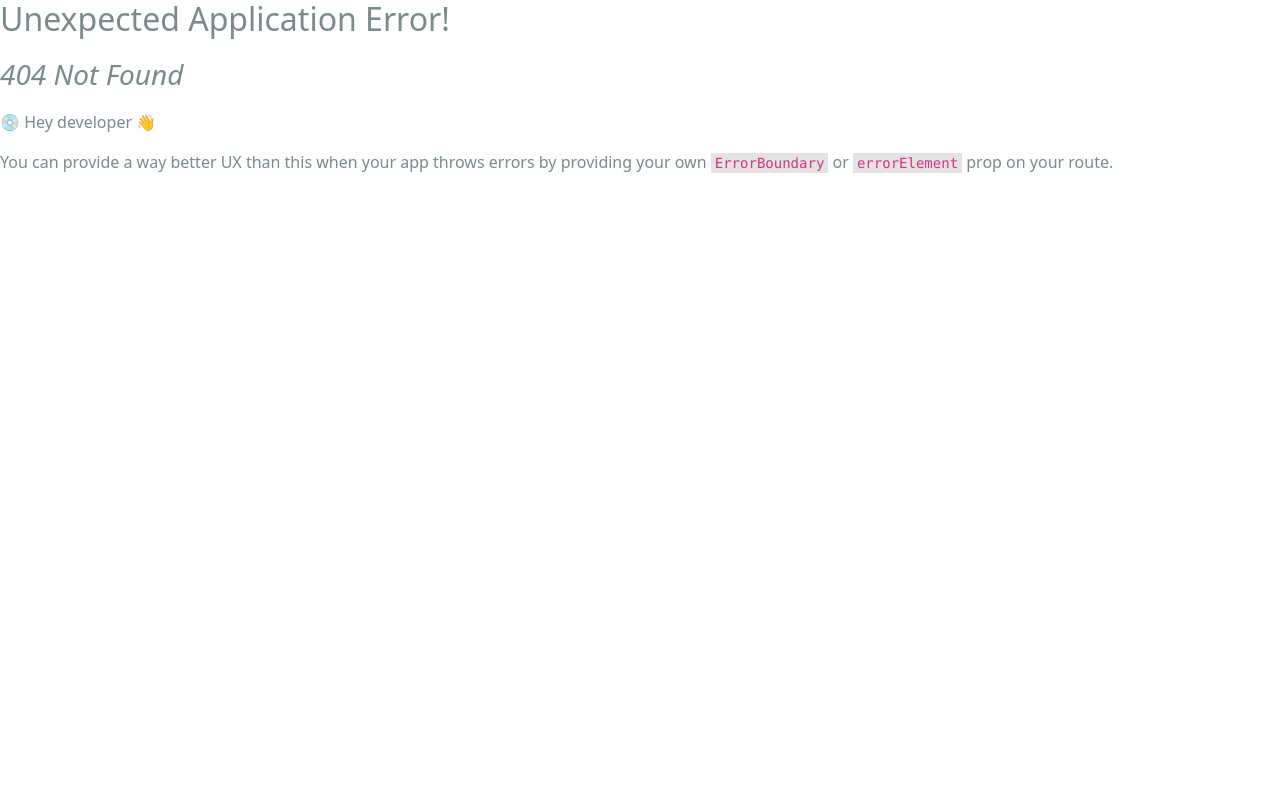
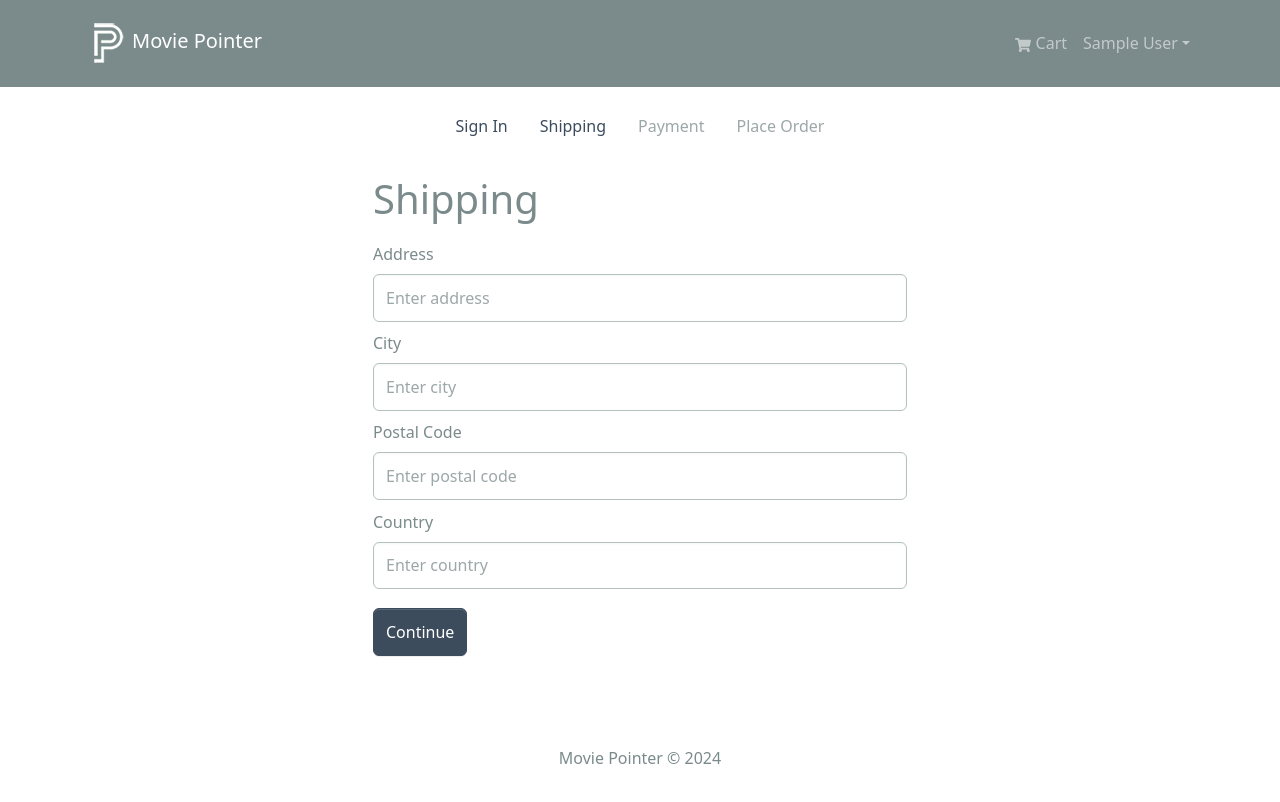
Before and after one commit to bsyc26/longtake, a React (Create React App) app in the folder frontend/: page /shipping in a window 1280 px wide. Before the commit this address had no page. Shown: the top 802 px of the page. Built offline with nearby package versions, Linux system fonts and the light colour scheme; sample sign-in values are in the browser's storage.

Commit message:
create payment and shipping screens

```diff
--- /dev/null
+++ b/frontend/src/components/CheckoutSteps.jsx
@@ -0,0 +1,50 @@
+import { Nav } from 'react-bootstrap';
+import { LinkContainer } from 'react-router-bootstrap';
+
+const CheckoutSteps = ({ step1, step2, step3, step4 }) => {
+  return (
+    <Nav className='justify-content-center mb-4'>
+      <Nav.Item>
+        {step1 ? (
+          <LinkContainer to='/login'>
+            <Nav.Link>Sign In</Nav.Link>
+          </LinkContainer>
+        ) : (
+          <Nav.Link disabled>Sign In</Nav.Link>
+        )}
+      </Nav.Item>
+
+      <Nav.Item>
+        {step2 ? (
+          <LinkContainer to='/shipping'>
+            <Nav.Link>Shipping</Nav.Link>
+          </LinkContainer>
+        ) : (
+          <Nav.Link disabled>Shipping</Nav.Link>
+        )}
+      </Nav.Item>
+
+      <Nav.Item>
+        {step3 ? (
+          <LinkContainer to='/payment'>
+            <Nav.Link>Payment</Nav.Link>
+          </LinkContainer>
+        ) : (
+          <Nav.Link disabled>Payment</Nav.Link>
+        )}
+      </Nav.Item>
+
+      <Nav.Item>
+        {step4 ? (
+          <LinkContainer to='/placeorder'>
+            <Nav.Link>Place Order</Nav.Link>
+          </LinkContainer>
+        ) : (
+          <Nav.Link disabled>Place Order</Nav.Link>
+        )}
+      </Nav.Item>
+    </Nav>
+  );
+};
+
+export default CheckoutSteps;
--- /dev/null
+++ b/frontend/src/components/PrivateRoute.jsx
@@ -0,0 +1,14 @@
+import { Outlet, Navigate } from 'react-router-dom';
+import { useSelector } from 'react-redux';
+
+const PrivateRoute = () => {
+  const { userInfo } = useSelector(state => state.auth);
+
+  return (
+    userInfo
+      ? <Outlet />
+      : <Navigate to='/login' replace />
+  );
+}
+
+export default PrivateRoute;
--- a/frontend/src/index.js
+++ b/frontend/src/index.js
@@ -11,12 +11,15 @@
 import './assets/styles/bootstrap.custom.css';
 import './assets/styles/index.css';
 import App from './App';
+import PrivateRoute from './components/PrivateRoute.jsx';
 import reportWebVitals from './reportWebVitals';
 import HomeScreen from './screens/HomeScreen.jsx';
 import ProductScreen from './screens/ProductScreen.jsx';
 import CartScreen from './screens/CartScreen.jsx';
 import LoginScreen from './screens/LoginScreen.jsx';
 import RegisterScreen from './screens/RegisterScreen.jsx';
+import ShippingScreen from './screens/ShippingScreen.jsx';
+import PaymentScreen from './screens/PaymentScreen.jsx';
 
 const router = createBrowserRouter(
   createRoutesFromElements(
@@ -26,6 +29,11 @@
       <Route path='/cart' element={<CartScreen />} />
       <Route path='/login' element={<LoginScreen />} />
       <Route path='/register' element={<RegisterScreen />} />
+
+      <Route path='' element={<PrivateRoute />}>
+        <Route path='/shipping' element={<ShippingScreen />} />
+        <Route path='/payment' element={<PaymentScreen />} />
+      </Route>
     </Route>
   )
 );
--- /dev/null
+++ b/frontend/src/screens/PaymentScreen.jsx
@@ -0,0 +1,60 @@
+import { useState, useEffect } from 'react';
+import { useDispatch, useSelector } from 'react-redux';
+import { useNavigate } from 'react-router-dom';
+import { Form, Button, Col } from 'react-bootstrap';
+import FormContainer from '../components/FormContainer.jsx';
+import CheckoutSteps from '../components/CheckoutSteps.jsx';
+import { savePaymentMethod } from '../slices/cartSlice.js';
+
+const PaymentScreen = () => {
+  const [paymentMethod, setPaymentMethod] = useState('Paypal');
+
+  const dispatch = useDispatch();
+  const navigate = useNavigate();
+
+  const cart = useSelector((state) => state.cart);
+  const { shippingAddress } = cart;
+
+  useEffect(() => {
+    if (!shippingAddress) {
+      navigate('/shipping');
+    }
+  }, [shippingAddress, navigate]);
+
+  const submitHandler = (e) => {
+    e.preventDefault();
+    dispatch(savePaymentMethod(paymentMethod));
+    navigate('/placeorder');
+  }
+
+  return (
+    <FormContainer>
+      <CheckoutSteps step1 step2 step3 />
+      <h1>Payment Method</h1>
+      <Form onSubmit={ submitHandler }>
+        <Form.Group>
+          <Form.Label as='legend'>Select Method</Form.Label>
+          <Col>
+            <Form.Check
+              type='radio'
+              className='my-2'
+              label='Paypal or Credit Card'
+              id='Paypal'
+              name='paymentMethod'
+              value='Paypal'
+              checked
+              onChange={(e) => setPaymentMethod(e.target.value)}
+            >
+            </Form.Check>
+          </Col>
+        </Form.Group>
+
+        <Button type='submit' variant='primary'>
+          Continue
+        </Button>
+      </Form>
+    </FormContainer>
+  );
+};
+
+export default PaymentScreen;
--- /dev/null
+++ b/frontend/src/screens/ShippingScreen.jsx
@@ -0,0 +1,94 @@
+import { useState } from 'react';
+import { Form, Button } from 'react-bootstrap';
+import { useDispatch, useSelector } from 'react-redux';
+import { useNavigate } from 'react-router-dom';
+import FormContainer from '../components/FormContainer.jsx';
+import CheckoutSteps from '../components/CheckoutSteps.jsx';
+import { saveShippingAddress } from '../slices/cartSlice.js';
+
+const ShippingScreen = () => {
+  const cart = useSelector((state) => state.cart);
+  const { shippingAddress } = cart;
+
+  const [address, setAddress] = useState(shippingAddress.address || '');
+  const [city, setCity] = useState(shippingAddress.city || '');
+  const [postalCode, setPostalCode] = useState(shippingAddress.postalCode || '');
+  const [country, setCountry] = useState(shippingAddress.country || '');
+
+  const navigate = useNavigate();
+  const dispatch = useDispatch();
+
+
+  const submitHandler = (e) => {
+    e.preventDefault();
+    dispatch(saveShippingAddress({
+      address,
+      city,
+      postalCode,
+      country,
+    }));
+    navigate('/payment');
+  };
+
+  return (
+    <>
+      <FormContainer>
+        <CheckoutSteps step1 step2 />
+        <h1>Shipping</h1>
+
+        <Form onSubmit={submitHandler}>
+          <Form.Group controlId='address' className='my-2'>
+            <Form.Label>Address</Form.Label>
+            <Form.Control
+              type='text'
+              placeholder='Enter address'
+              value={address}
+              onChange={(e) => setAddress(e.target.value)}
+            >
+            </Form.Control>
+          </Form.Group>
+
+          <Form.Group controlId='city' className='my-2'>
+            <Form.Label>City</Form.Label>
+            <Form.Control
+              type='text'
+              placeholder='Enter city'
+              value={city}
+              onChange={(e) => setCity(e.target.value)}
+            >
+            </Form.Control>
+          </Form.Group>
+
+          <Form.Group controlId='postalCode' className='my-2'>
+            <Form.Label>Postal Code</Form.Label>
+            <Form.Control
+              type='text'
+              placeholder='Enter postal code'
+              value={postalCode}
+              onChange={(e) => setPostalCode(e.target.value)}
+            >
+            </Form.Control>
+          </Form.Group>
+
+          <Form.Group controlId='country' className='my-2'>
+            <Form.Label>Country</Form.Label>
+            <Form.Control
+              type='text'
+              placeholder='Enter country'
+              value={country}
+              onChange={(e) => setCountry(e.target.value)}
+            >
+            </Form.Control>
+          </Form.Group>
+
+          <Button type='submit' variant='primary' className='my-2'>
+            Continue
+          </Button>
+
+        </Form>
+      </FormContainer>
+    </>
+  );
+};
+
+export default ShippingScreen;
--- a/frontend/src/slices/cartSlice.js
+++ b/frontend/src/slices/cartSlice.js
@@ -3,7 +3,7 @@
 
 const initialState = localStorage.getItem('cart')
   ? JSON.parse(localStorage.getItem('cart'))
-  : { cartItems: [] };
+  : { cartItems: [], shippingAddress: {}, paymentMethod: 'PayPal' };
 
 const cartSlice = createSlice({
   name: 'cart',
@@ -29,9 +29,25 @@
       state.cartItems = state.cartItems.filter((x) => x._id !== action.payload);
 
       return updateCart(state);
-    }
+    },
+
+    saveShippingAddress: (state, action) => {
+      state.shippingAddress = action.payload;
+      return updateCart(state);
+    },
+
+    savePaymentMethod: (state, action) => {
+      state.paymentMethod = action.payload;
+      return updateCart(state);
+    },
   },
 });
 
-export const { addToCart, removeFromCart } = cartSlice.actions;
+export const {
+  addToCart,
+  removeFromCart,
+  saveShippingAddress,
+  savePaymentMethod,
+} = cartSlice.actions;
+
 export default cartSlice.reducer;
```
Also changed, not shown: 1 other file (tests, documents, lock files or other folders).
